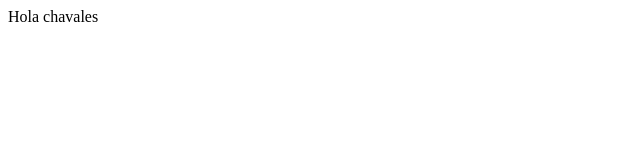
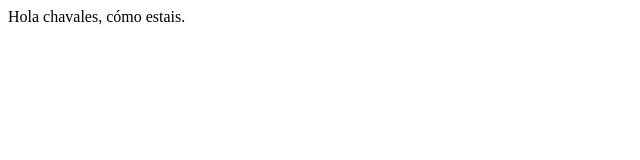
Before and after one commit to TravicESP/test, a plain HTML site: page index.html in a window 1280 px wide. Shown: the full height of the page, 0-640 px from the left. Drawn offline with Linux system fonts and the light colour scheme.

Commit message:
Nuevo cambio

```diff
--- a/index.html
+++ b/index.html
@@ -4,7 +4,7 @@
 </head>
 
 <body>
-    Hola chavales
+    Hola chavales, cómo estais.
 </body>
 
 </html>
```
